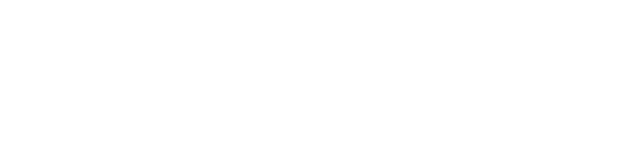
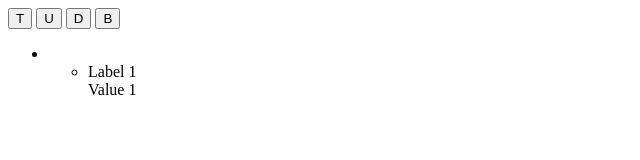
Before and after one commit to ValeryShvyndzikau/rearrange-html, a website: page index.html in a window 1280 px wide. Shown: the whole page, without its empty margins (0-640 px from the left). Drawn offline with Linux system fonts and the light colour scheme.

Commit message:
3 files modified

```diff
--- a/index.html
+++ b/index.html
@@ -1 +1,23 @@
-<div id="app"></div>
+<div class="slideout__content rearrange-positions">
+	<div class="rearrange-positions__filter"></div>
+	<div class="rearrange-positions__control">
+    <div class="rearrange_control">
+      <button class="rearrange-control__button">T</button>
+      <button class="rearrange-control__button">U</button>
+      <button class="rearrange-control__button">D</button>
+      <button class="rearrange-control__button">B</button>
+    </div>
+	</div>
+	<div class="rearrange-positions__list">
+    <ul class="pe-simple-slats">
+      <li class="pe-simple-slats__slat">
+        <ul class="pe-simple-slats__tabular">
+          <li class="pe-simple-slats__tabularrow">
+            <div class="pe-simple-slats__tabularlabel">Label 1</div>
+            <div class="pe-simple-slats__tabularvalue">Value 1</div>
+          </li>
+        </ul>
+      </li>
+    </ul>
+  </div>
+</div>
--- a/style.css
+++ b/style.css
@@ -32,3 +32,9 @@
 .pe-simple-slats__slat {
   box-shadow: inset 0 0 0 1px #fff, 0px 1px 3px 2px rgba(0, 0, 0, 0.4);
 }
+
+.rearrange-control__button {
+  width: 25px;
+  height: 25px;
+  display: block;
+}
```
Also changed, not shown: index.ts (+26 -26 lines).
